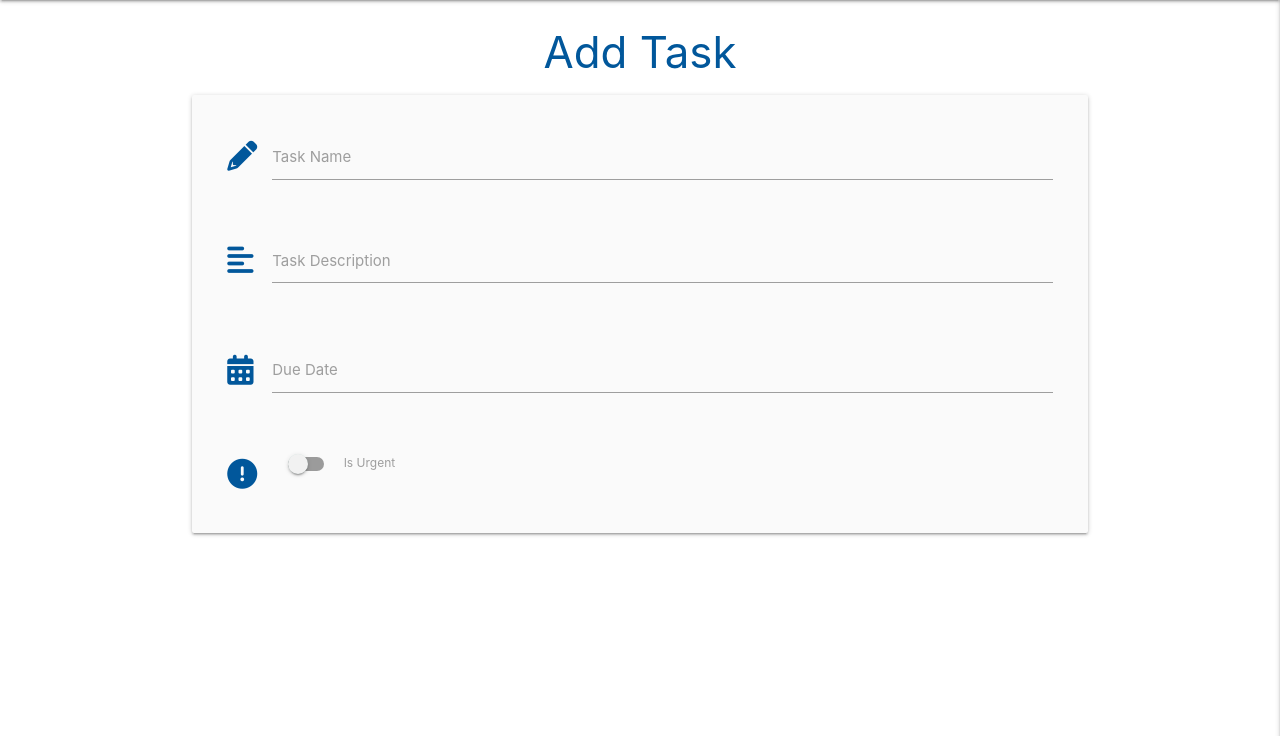
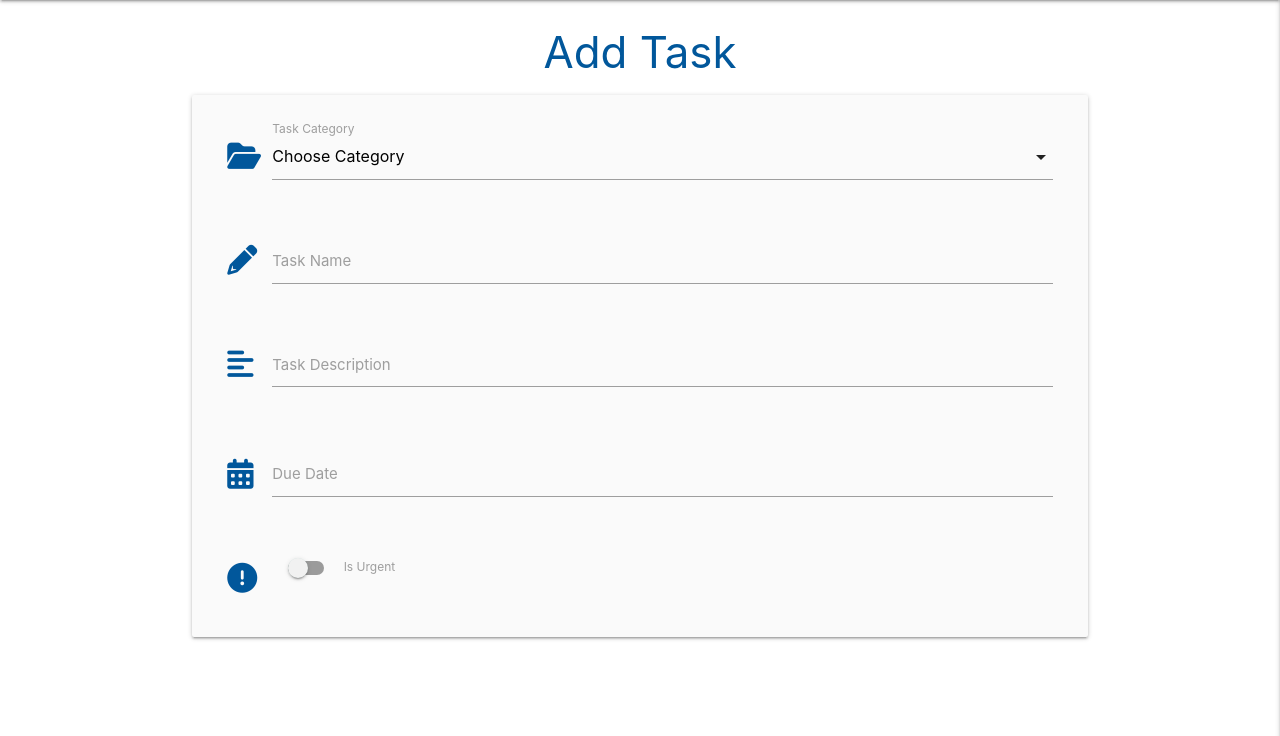
Before and after one commit to jdj0/flask-task-manager-project, a Flask app: page /add_task in a window 1280 px wide. Shown: the part 64-800 px from the top of the page. Run offline with Flask 2, Linux system fonts and the light colour scheme; data that the repository does not hold is empty; some libraries are stand-ins or nearby versions.

Commit message:
Add categories dropdown

```diff
--- a/app.py
+++ b/app.py
@@ -98,7 +98,8 @@ def logout():
 
 @app.route("/add_task")
 def add_task():
-    return render_template("add_task.html")
+    categories = mongo.db.categories.find().sort("category_name", 1)
+    return render_template("add_task.html", categories=categories)
 
 
 if __name__ == "__main__":
--- a/static/js/script.js
+++ b/static/js/script.js
@@ -2,6 +2,7 @@ $(document).ready(function(){
     $('.sidenav').sidenav({edge: "right"});
     $('.collapsible').collapsible();
     $('.tooltipped').tooltip();
+    $('select').formSelect();
     $('.datepicker').datepicker({
       format: "dd mmmm, yyyy",
       yearRange: 3,
--- a/templates/add_task.html
+++ b/templates/add_task.html
@@ -5,6 +5,18 @@
 
 <div class="row card-panel grey lighten-5">
     <form class="col s12" method="POST" action="">
+        <div class="row">
+            <div class="input-field col s12">
+                <i class="fas fa-folder-open prefix light-blue-text text-darken-4"></i>
+                <select id="category_name" name="category_name" class="validate" required>
+                    <option value="" disabled selected>Choose Category</option>
+                    {% for category in categories %}
+                    <option value="{{ category.category_name }}">{{ category.category_name }}</option>
+                    {% endfor %}
+                </select>
+                <label for="category_name">Task Category</label>
+            </div>
+        </div>
         <div class="row">
             <div class="input-field col s12">
                 <i class="fas fa-pencil-alt prefix light-blue-text text-darken-4"></i>
@@ -24,8 +36,7 @@
         <div class="row">
             <div class="input-field col s12">
                 <i class="fas fa-calendar-alt prefix light-blue-text text-darken-4"></i>
-                <input id="due_date" name="due_date" type="text" class=" datepicker validate"
-                    required>
+                <input id="due_date" name="due_date" type="text" class=" datepicker validate" required>
                 <label for="due_date">Due Date</label>
             </div>
         </div>
```
